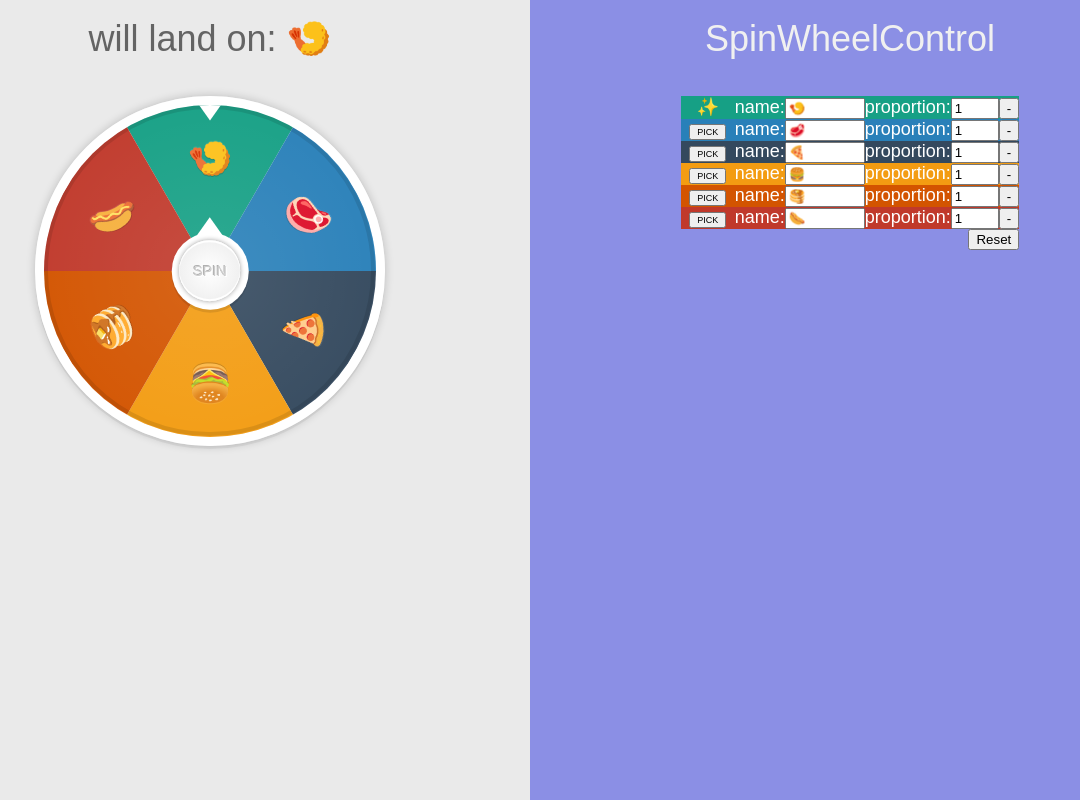
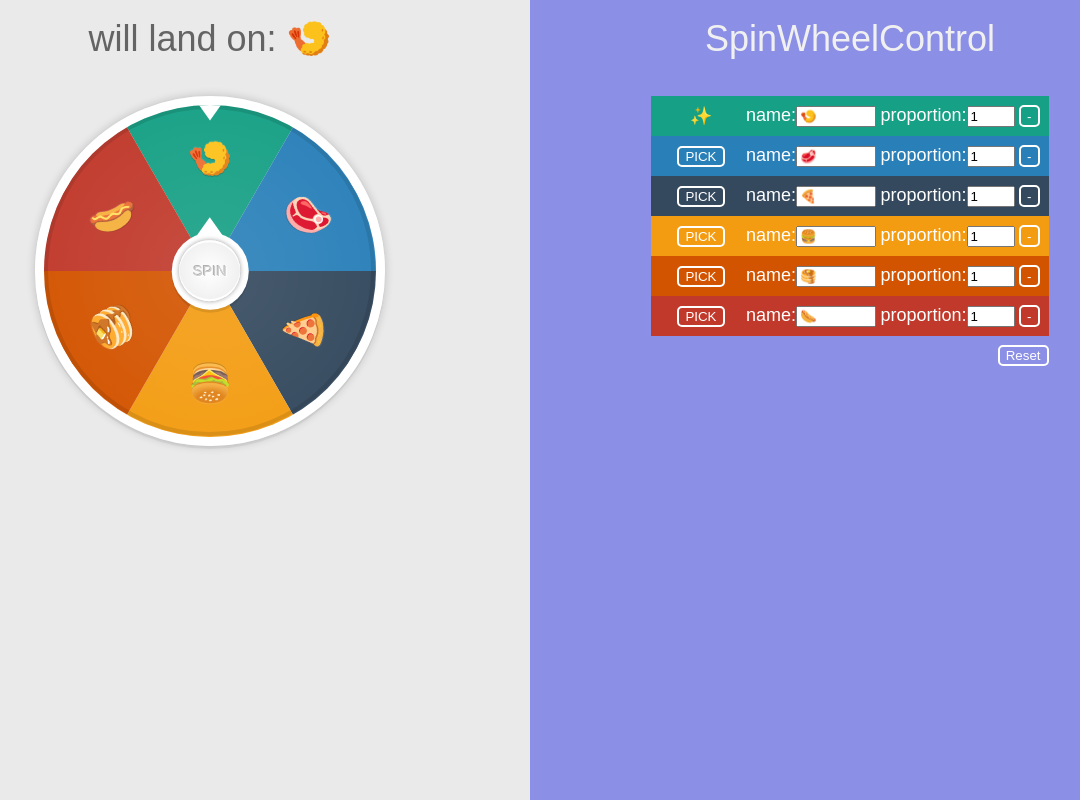
Before and after one commit to bigiCrab/react-spin-wheel, a React (Create React App) app: page / in a window 1280 px wide. Shown: the whole page, without its empty margins (110-1190 px from the left). Built offline with nearby package versions, Linux system fonts and the light colour scheme.

Commit message:
add wheel control style

```diff
--- a/src/components/spin-wheel-control/spin-wheel-control.component.tsx
+++ b/src/components/spin-wheel-control/spin-wheel-control.component.tsx
@@ -25,9 +25,11 @@ const SpinWheelControl = ({
 }) => {
   return (
     <div className="spin-wheel-control">
+      <div className="prizes-container">
         {prizes.map((prize, index) => (
           <div
             key={index}
+            className="prize-row"
             style={{
               color: prize.color,
               backgroundColor: prize.bgColor,
@@ -36,7 +38,7 @@ const SpinWheelControl = ({
             <span
               style={{
                 display: "inline-block",
-              width: "3em",
+                width: "4.5em",
                 textAlign: "center",
               }}
             >
@@ -45,7 +47,7 @@ const SpinWheelControl = ({
               ) : (
                 <button
                   aria-label="change land on button"
-                style={{ fontSize: "0.5em" }}
+                  // style={{ fontSize: "0.5em" }}
                   onClick={() => onLandOnIdxChangeHandler(index)}
                 >
                   PICK
@@ -82,6 +84,7 @@ const SpinWheelControl = ({
             </button>
           </div>
         ))}
+      </div>
       <button
         aria-label="reset button"
         onClick={onResetHandler}
--- a/src/components/spin-wheel-control/spin-wheel-control.styles.scss
+++ b/src/components/spin-wheel-control/spin-wheel-control.styles.scss
@@ -0,0 +1,19 @@
+.spin-wheel-control {
+  .prizes-container {
+    padding-bottom: 0.5em;
+
+    .prize-row {
+      padding: 0.5em;
+      display: flex;
+      gap: 0.25em;
+    }
+  }
+
+  button {
+    background: transparent;
+    border-radius: 5px;
+    color: #fff;
+    border: 2px solid #fff;
+    cursor: pointer;
+  }
+}
```
Lines whose indentation alone changed are shown as unchanged.
